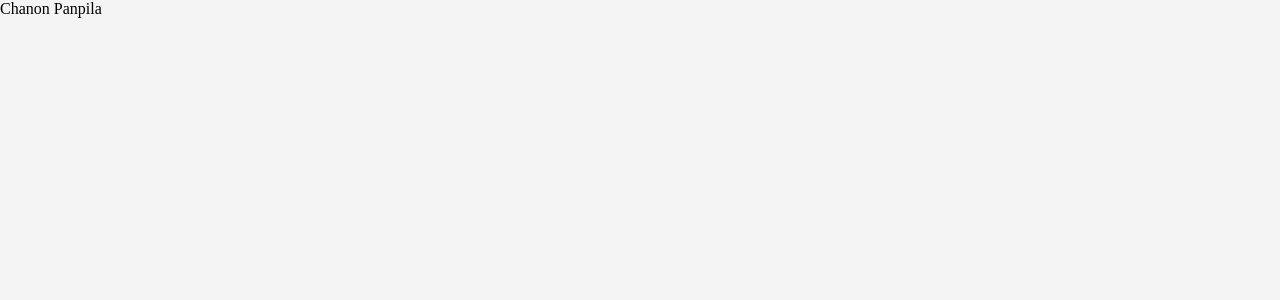
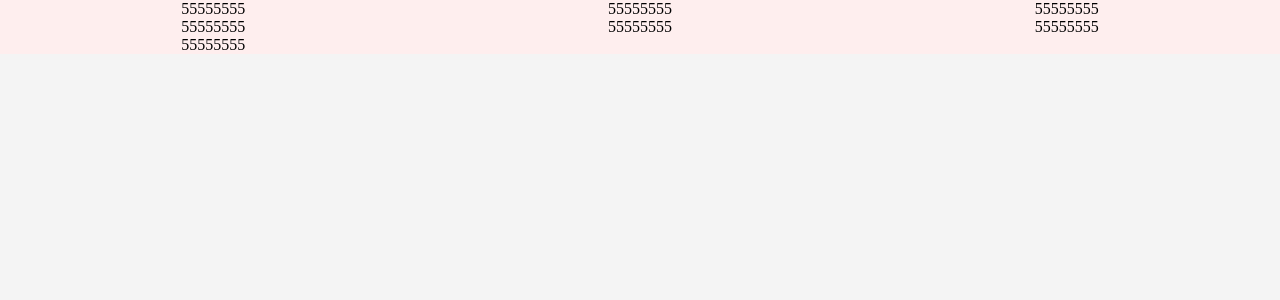
Before and after one commit to noney1412/grid-styled-components, a Next.js app: page / in a window 1280 px wide. Shown: the top 300 px of the page. Built offline with nearby package versions, Linux system fonts and the light colour scheme.

Commit message:
🎨 painting

```diff
--- /dev/null
+++ b/components/Hero/index.js
@@ -0,0 +1,2 @@
+
+export default () => <Hero />;
--- a/components/Layout/index.js
+++ b/components/Layout/index.js
@@ -1,3 +1,15 @@
+import { ReactFragment } from "react";
+
+import { Wrapper } from "./styled";
+
 export default () => (
-
-)
+	<Wrapper>
+		<div>55555555</div>
+		<div>55555555</div>
+		<div>55555555</div>
+		<div>55555555</div>
+		<div>55555555</div>
+		<div>55555555</div>
+		<div>55555555</div>
+	</Wrapper>
+);
--- a/components/Layout/styled.js
+++ b/components/Layout/styled.js
@@ -1,6 +1,8 @@
 import styled from "styled-components";
 
 export const Wrapper = styled.div`
-    display: grid;
-
+	display: grid;
+	grid-template-columns: auto auto auto;
+	background-color: #feee;
+	justify-items: center;
 `;
--- a/pages/index.js
+++ b/pages/index.js
@@ -1,4 +1,5 @@
+import DDD from "../components/Layout";
 
 export default () => (
-<div>Chanon Panpila</div>
-)
+		<DDD />
+);
```
Also changed, not shown: components/Hero/styled.js (added), components/new/index.js (added), components/new/styled.js (added), 2 other files (tests, documents, lock files or other folders).
